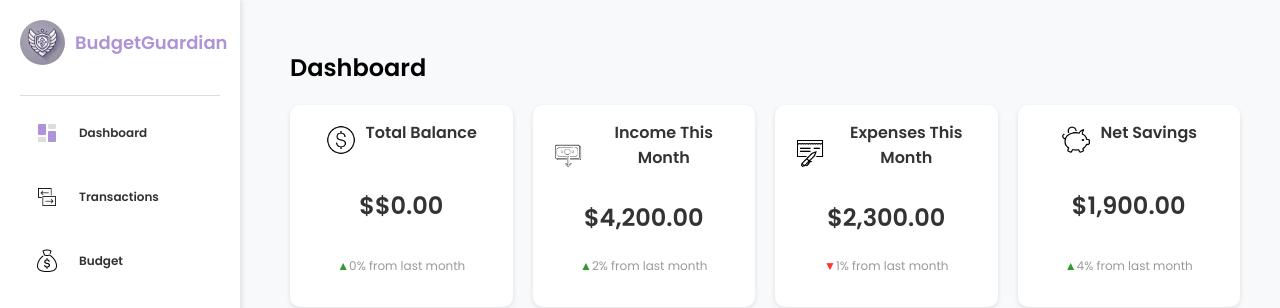
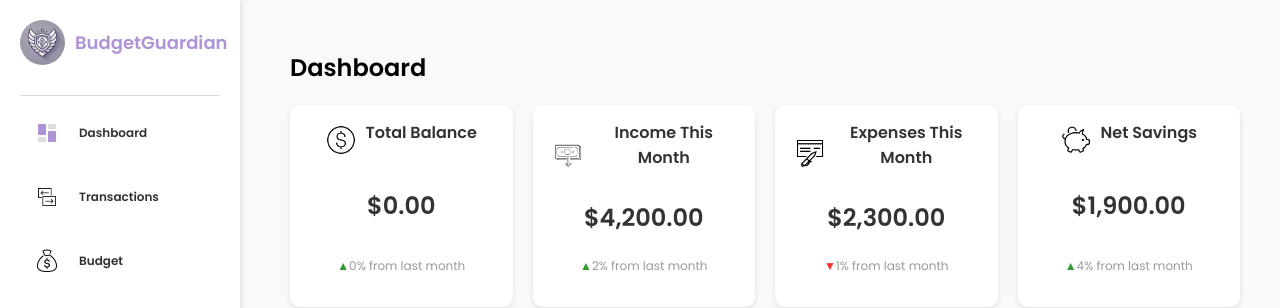
Before and after one commit to spowers0409/BudgetGuardian, a React (Create React App) app: page / in a window 1280 px wide. Shown: the top 308 px of the page. Built offline with nearby package versions, Linux system fonts and the light colour scheme; no server answers.

Commit message:
testing a theory

```diff
--- a/src/pages/Dashboard.js
+++ b/src/pages/Dashboard.js
@@ -56,7 +56,7 @@ const Dashboard = () => {
 
     const formatCurrency = (amount) => {
         if (typeof amount !== "number" || isNaN(amount)) {
-            return "$0.00";
+            return "0.00";
         }
         return `${amount.toLocaleString()}`;
         //return amount !== null ? `${amount.toLocaleString()}` : "N/A";
```
